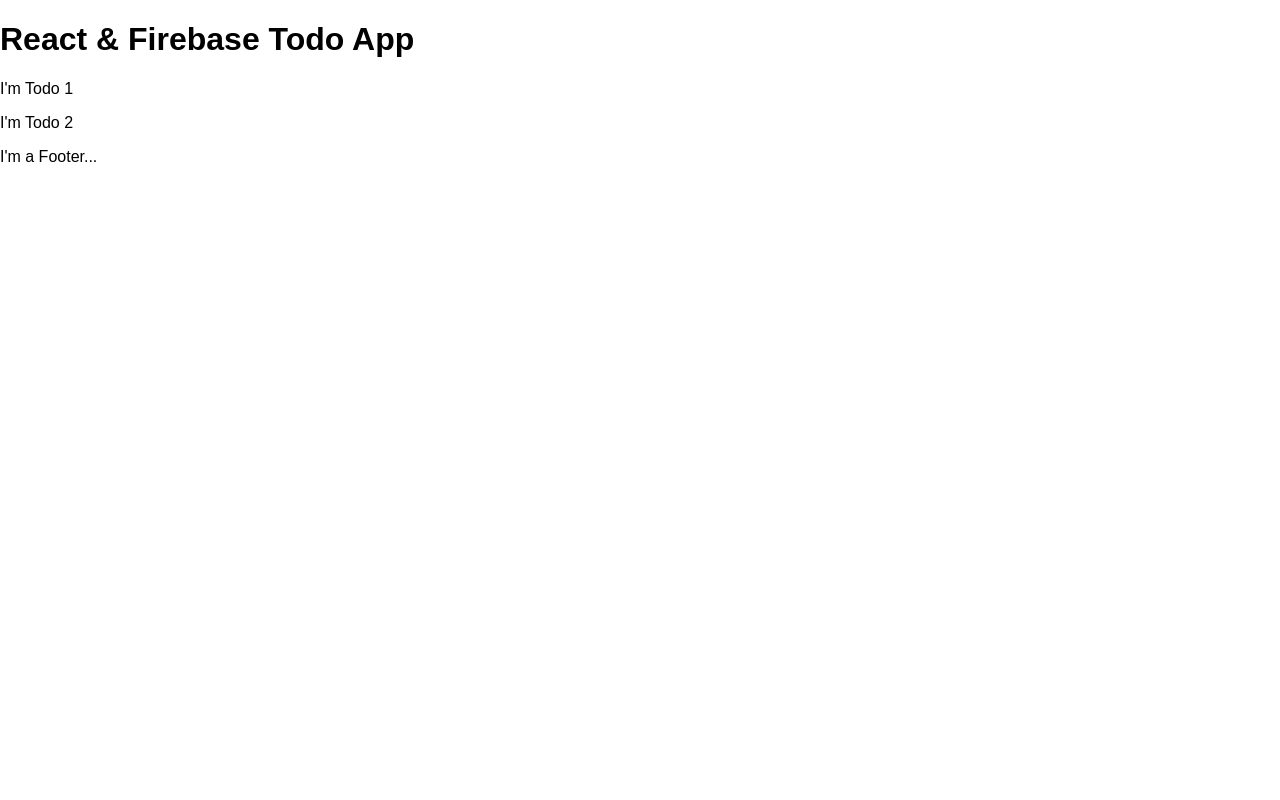
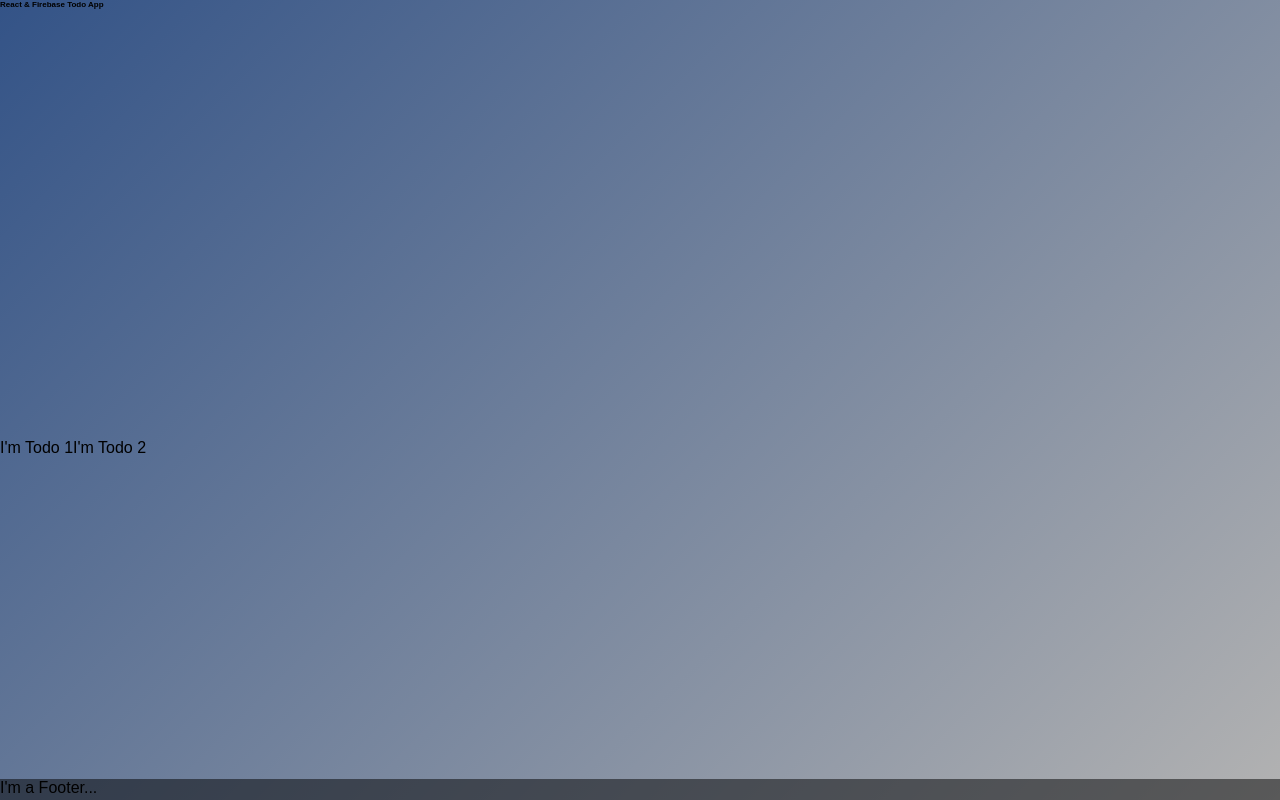
Before and after one commit to NomanGul/React-TODO-App, a React (Create React App) app: page / in a window 1280 px wide. Built offline with nearby package versions, Linux system fonts and the light colour scheme.

Commit message:
All styles added

```diff
--- a/src/App.css
+++ b/src/App.css
@@ -1,28 +1,66 @@
-.App {
-  text-align: center;
+html{
+  height: 100%;
 }
 
-.App-logo {
-  animation: App-logo-spin infinite 20s linear;
-  height: 80px;
+body {
+  width: 100%;
+  min-height:100%;
+  background:
+    linear-gradient(-45deg, rgba(0,0,0,0.3), rgba(0, 40, 105, 0.8));
+    /* url('./Static/img/2.jpeg'); */
+  background-attachment: fixed;
+  background-size: cover;
 }
 
-.App-header {
-  background-color: #222;
-  height: 150px;
-  padding: 20px;
-  color: white;
+* {
+  height: 100%;
+  box-sizing: border-box;
+  margin: 0;
+  padding: 0;
+  border: 0;
 }
 
-.App-title {
-  font-size: 1.5em;
+.todosWrapper {
+  display: flex;
+  flex: 1 1 auto;
+  flex-direction: column;
+  height: 100%;
 }
 
-.App-intro {
-  font-size: large;
+.todosHeader {
+  display: flex;
+  flex: 1 1 5%;
+  min-height: 1.5em;
+  max-height: 2em;
+  font-size: 3.2em;
+  color: #F4B350;
+  font-family: 'Permanent Marker', cursive;
+  text-align: center;
+  align-content: center;
+  padding:20px 0px 20px 0px;
+  margin-bottom: 6px;
+  background-color: rgba(0,0,0,0.5);
+  text-shadow: 3px 3px 10px #000;
+  display: block;
 }
 
-@keyframes App-logo-spin {
-  from { transform: rotate(0deg); }
-  to { transform: rotate(360deg); }
+.heading {
+  /* min-height: 1em; */
+  /* max-height: 1.5em; */
+  font-size: 0.5em;
 }
+.todosBody {
+  padding-top: 24px;
+  display: flex;
+  flex: 1 1 85%;
+  flex-wrap: wrap;
+  align-items: flex-start;
+  align-content: flex-start;
+  overflow: auto;
+}
+
+.todosFooter {
+  display: flex;
+  flex: 1 1 5%;
+  background-color: rgba(0,0,0,0.5);
+}
```
